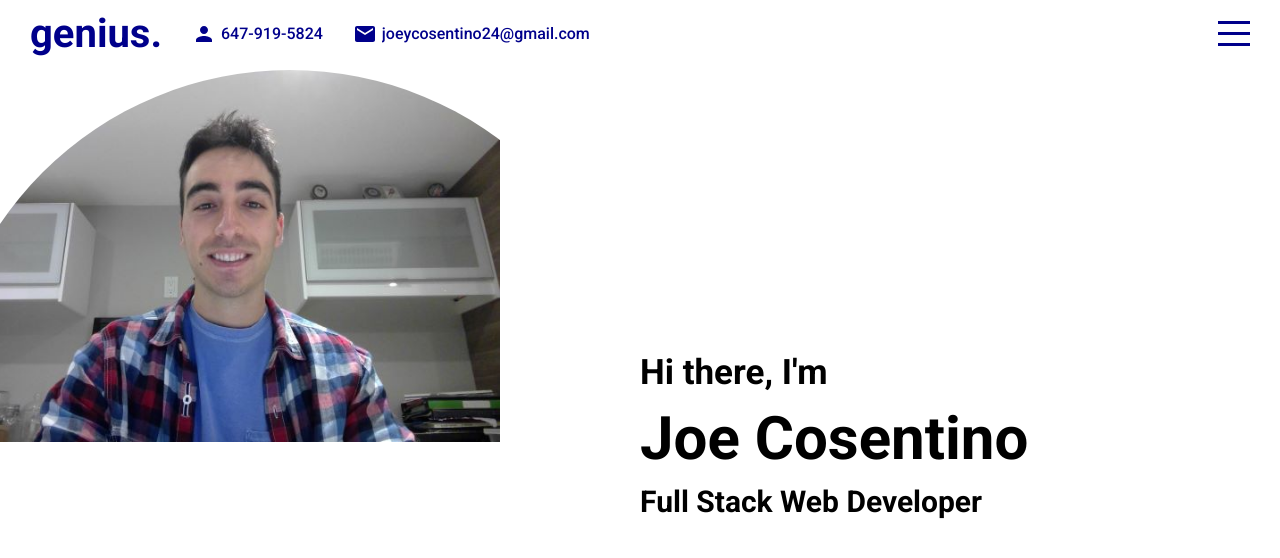
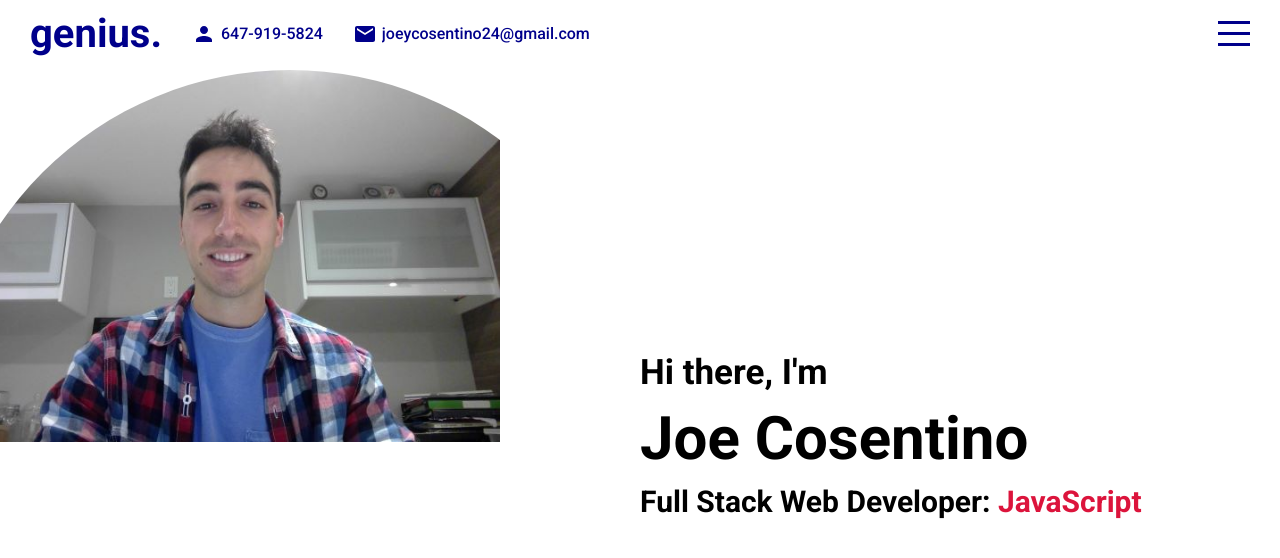
Before and after one commit to JoeCosentino/react-portfolio, a React (Create React App) app: page / in a window 1280 px wide. Shown: the top 558 px of the page. Built offline with nearby package versions, Linux system fonts and the light colour scheme.

Commit message:
added text animations to intro section

```diff
--- a/package.json
+++ b/package.json
@@ -10,6 +10,7 @@
     "@testing-library/jest-dom": "^5.16.4",
     "@testing-library/react": "^13.3.0",
     "@testing-library/user-event": "^13.5.0",
+    "ityped": "^1.0.3",
     "react": "^18.2.0",
     "react-dom": "^18.2.0",
     "react-scripts": "5.0.1",
--- a/src/components/Intro.js
+++ b/src/components/Intro.js
@@ -1,8 +1,21 @@
-import React from 'react';
+import React, { useEffect, useRef } from 'react';
 import KeyboardArrowDownIcon from '@mui/icons-material/KeyboardArrowDown';
+import { init } from 'ityped';
 import '../scss/intro.scss';
 
 function Intro() {
+
+    const textRef = useRef();
+
+    useEffect(() => {
+        init(textRef.current,
+            {
+                showCursor: true,
+                strings: ["React", "JavaScript", "MySql", "MongoDB", "Node.js" ],
+                backDelay:  1500,
+            });
+    }, [])
+
     return (
         <div className='intro' id='intro'>
             <div className='left'>
@@ -14,7 +27,7 @@ function Intro() {
                 <div className='wrapper'>
                     <h2>Hi there, I'm</h2>
                     <h1>Joe Cosentino</h1>
-                    <h3>Full Stack Web Developer<span></span></h3>
+                    <h3>Full Stack Web Developer: <span ref={textRef}></span></h3>
                 </div>
                 <a href='#portfolio'>
                     <KeyboardArrowDownIcon sx={{ fontSize: 70 }} className='down-arrow'/>
--- a/src/index.js
+++ b/src/index.js
@@ -4,7 +4,5 @@ import App from './App';
 
 const root = ReactDOM.createRoot(document.getElementById('root'));
 root.render(
-  <React.StrictMode>
-    <App />
-  </React.StrictMode>
+  <App />
 );
--- a/src/scss/intro.scss
+++ b/src/scss/intro.scss
@@ -47,6 +47,25 @@
 
             h3 {
                 font-size: 30px;
+
+                span {
+                    font-size: inherit;
+                    color: crimson;
+                }
+
+                .ityped-cursor {
+                    animation: blink 1s infinite;
+                }
+
+                @keyframes blink {
+                    50% {
+                        opacity: 0;
+                    }
+
+                    100% {
+                        opacity: 1;
+                    }
+                }
             }
         }
 
```
Also changed, not shown: 1 other file (tests, documents, lock files or other folders).
